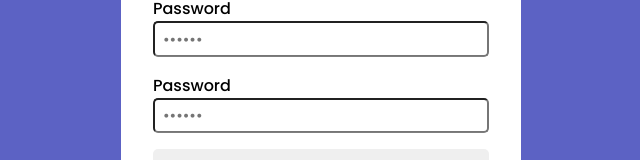
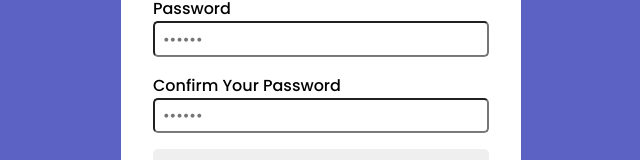
Before and after one commit to MisterScrooge/slack-app-nsg, a React (Create React App) app: page /userreg in a window 1280 px wide. Shown: the part 397-557 px from the top of the page, without its empty margins (319-959 px from the left). Built offline with nearby package versions, Linux system fonts and the light colour scheme.

Commit message:
Change label of password confirmation

```diff
--- a/src/components/Login/UserReg.js
+++ b/src/components/Login/UserReg.js
@@ -34,7 +34,7 @@ const UserReg = () => {
                     </div>
 
                     <div className="form-inner-con">
-                        <label>Password</label>
+                        <label>Confirm Your Password</label>
                         <input
                             type="password"
                             placeholder="••••••"
```
